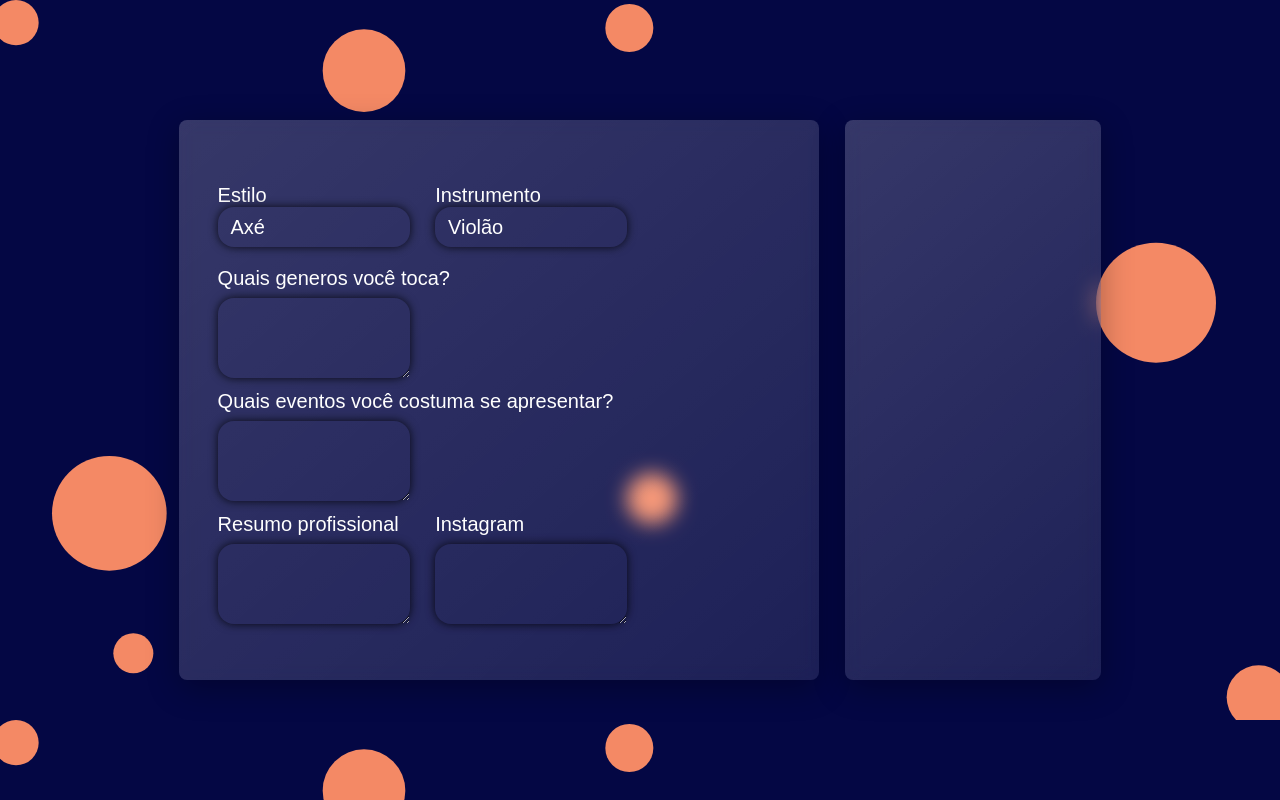
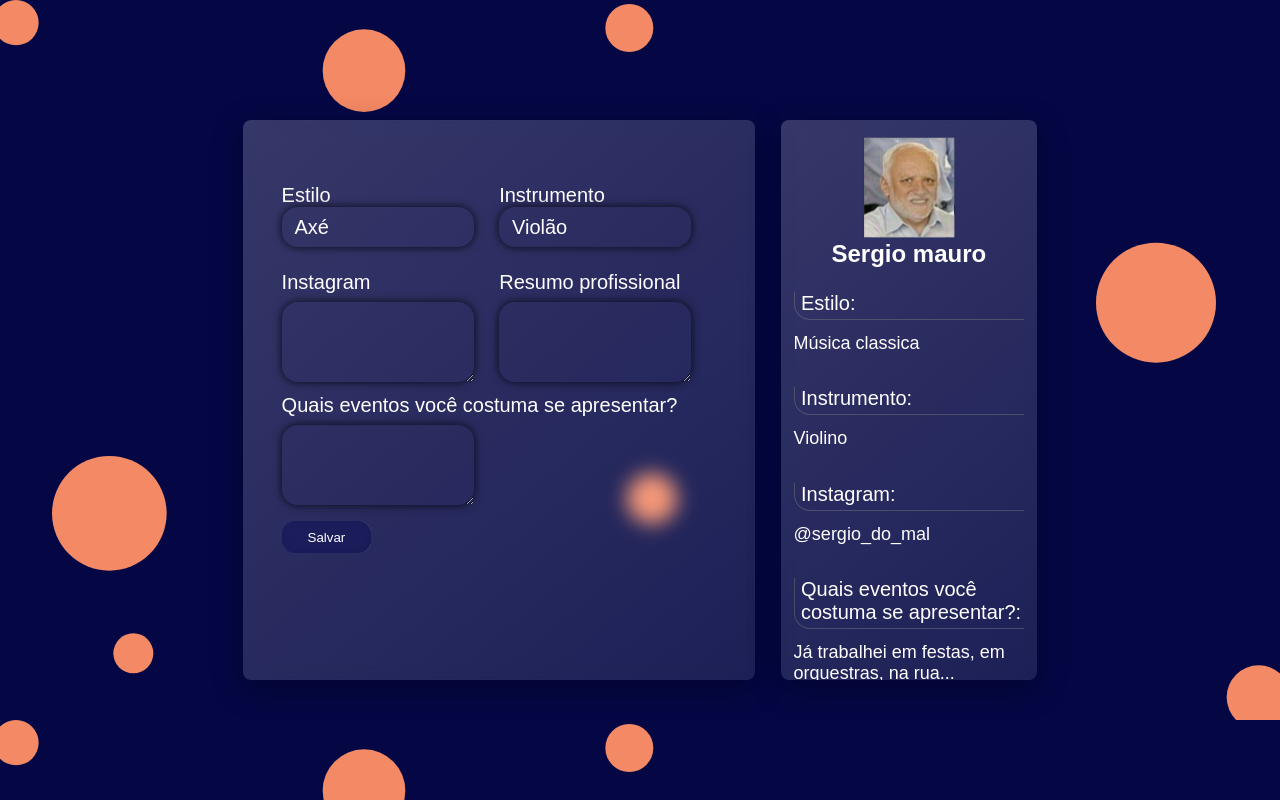
Before and after one commit to Vyviane/Projeto_ProcurArte, a React (Vite) app in the folder Projeto_ProcurArte/: page /portifolio in a window 1280 px wide. Built offline with nearby package versions, Linux system fonts and the light colour scheme; a web font is replaced by a local one.

Commit message:
portifolio finalizado

```diff
--- /dev/null
+++ b/Projeto_ProcurArte/src/components/P/index.jsx
@@ -0,0 +1,17 @@
+import "./style.scss"
+import PropTypes from 'prop-types';
+
+export default function P({name , text , label}) {
+    return (
+        <div className="p">
+            <label htmlFor={name}>{label}</label>
+            <p name={name}>{text}</p>
+        </div>
+    )
+}
+
+P.propTypes = {
+    name: PropTypes.string.isRequired,
+    text: PropTypes.string.isRequired,
+    label: PropTypes.string.isRequired,
+};
--- /dev/null
+++ b/Projeto_ProcurArte/src/components/P/style.scss
@@ -0,0 +1,23 @@
+.p {
+    display: flex;
+    flex-direction: column;
+    gap: 1vw;
+    min-height: 3vh;
+    text-align: start;
+    padding-left: 1vw;
+    padding-right: 1vw;
+
+    padding-top: 1vh;
+
+    label {
+        border-left: solid 1px rgba(128, 128, 128, 0.431);
+        border-bottom: solid 1px rgba(128, 128, 128, 0.431);
+        border-bottom-left-radius: 1rem;
+        padding-left: 0.5vw;
+        padding-bottom: 0.5vh;
+    }
+    p {
+        color: white;
+        font-size: 18px;
+    }
+}
--- a/Projeto_ProcurArte/src/pages/portifolio.jsx
+++ b/Projeto_ProcurArte/src/pages/portifolio.jsx
@@ -1,5 +1,6 @@
 import "../styles/portifolio.scss"
 import Textarea from "../components/Textarea/Textarea"
+import P from "../components/P"
 
 export default function Portifolio() {
     return (
@@ -52,26 +53,57 @@ export default function Portifolio() {
                 </div>
                 <div className="inputs-1">
                     <Textarea
-                        name="generos"
-                        text="Quais generos você toca?"
-                    />
-                    <Textarea
-                        name="eventos"
-                        text="Quais eventos você costuma se apresentar?"
+                        text="Instagram"
+                        name="instagram"
                     />
                     <Textarea
                         name="resumo"
                         text="Resumo profissional"
                     />
                     <Textarea
-                        text="Instagram"
-                        name="instagram"
+                        name="eventos"
+                        text="Quais eventos você costuma se apresentar?"
                     />
+                </div>
+                <div className="buttonSalvar">
+                    <button className="salvar">
+                        Salvar
+                    </button>
                 </div>
 
             </div>
             <div className="exibir-portifolio">
-
+                <div className="first-s">
+                    <img src="../../Imagens/imageSergio.svg" className="img-perfil"/>
+                    <h2>Sergio mauro</h2>
+                </div>
+                <div className="second-s">
+                    <P
+                        name="estilo"
+                        text="Música classica"
+                        label="Estilo: "
+                    />
+                    <P
+                        name="instrumento"
+                        text="Violino"
+                        label="Instrumento: "
+                    />
+                    <P
+                        name="instagram"
+                        text="@sergio_do_mal"
+                        label="Instagram: "
+                    />
+                    <P
+                        name="eventos"
+                        text="Já trabalhei em festas, em orquestras, na rua..."
+                        label="Quais eventos você costuma se apresentar?: "
+                    />
+                    <P
+                        name="resumo"
+                        text="Toco instrumento profissionalmente desde os 12 anos..."
+                        label="Resumo profissional: "
+                    />
+                </div>
             </div>
         </div>
     )
--- a/Projeto_ProcurArte/src/styles/login.scss
+++ b/Projeto_ProcurArte/src/styles/login.scss
@@ -64,9 +64,9 @@
       border: 0;
       cursor: pointer;
       .googleSVG {
-        width: 5vw;
-        height: 5vh;
-      }
+        width: 3vw;
+        height: 3vh;
+    }
     }
   }
 }
--- a/Projeto_ProcurArte/src/styles/portifolio.scss
+++ b/Projeto_ProcurArte/src/styles/portifolio.scss
@@ -13,17 +13,19 @@
         background: linear-gradient(140deg, rgba(255, 255, 255, 0.2), rgba(255, 255, 255, 0.1));
         backdrop-filter: blur(5px);
         border-radius: 8px;
-        width: 50vw;
+        width: 40vw;
         height: 70vh;
         backdrop-filter: blur(10px);
         -webkit-backdrop-filter: blur(10px);
         box-shadow: 0 8px 32px 0 rgba(0, 0, 0, 0.3);
 
         display: flex;
-        justify-content: flex-start;
+        justify-content: start;
+
         flex-direction: column;
         padding: 8vh 3vw;
-        gap: 1.5vh;
+        gap: 2vh;
+
 
         .inputs-1 {
             display: flex;
@@ -68,6 +70,18 @@
                 }
             }
         }
+        .buttonSalvar {
+            .salvar {
+                background-color: #141555d5;
+                backdrop-filter: blur(5px);
+                border: none;
+                height: 4vh;
+                width: 7vw;
+                cursor: pointer;
+                border-radius: 0.8rem;
+                color: white;
+            }
+        }
     }
     .exibir-portifolio {
         background: linear-gradient(140deg, rgba(255, 255, 255, 0.2), rgba(255, 255, 255, 0.1));
@@ -78,5 +92,45 @@
         backdrop-filter: blur(10px);
         -webkit-backdrop-filter: blur(10px);
         box-shadow: 0 8px 32px 0 rgba(0, 0, 0, 0.3);
+
+        padding-bottom: 2vh;
+        overflow-y: auto;
+
+
+        .first-s {
+            display: flex;
+            flex-direction: column;
+            justify-content: center;
+            align-items: center;
+            padding: 2vh;
+            color: white;
+            .img-perfil {
+                height: 13vh;
+                width: 13vw;
+            }
+        }
+        .second-s {
+            display: flex;
+            flex-direction: column;
+            gap: 2vw;
+        }
+    }
+    .exibir-portifolio::-webkit-scrollbar {
+        width: 1vh;
+        background: none;
+    }
+    .exibir-portifolio::-webkit-scrollbar-track {
+        background-color: transparent;
+    }
+    .exibir-portifolio::-webkit-scrollbar-thumb {
+        background-color: #4f4f4f5d;
+        border-radius: 1rem;
+        width: 0.4vw;
+    }
+    .exibir-portifolio::-webkit-scrollbar-thumb:hover {
+        background-color: #555;
+    }
+    .exibir-portifolio::-webkit-scrollbar-thumb:active {
+        background-color: #333;
     }
 }
```
